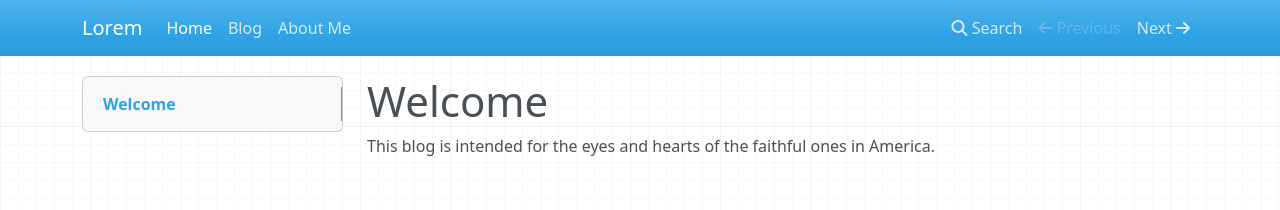
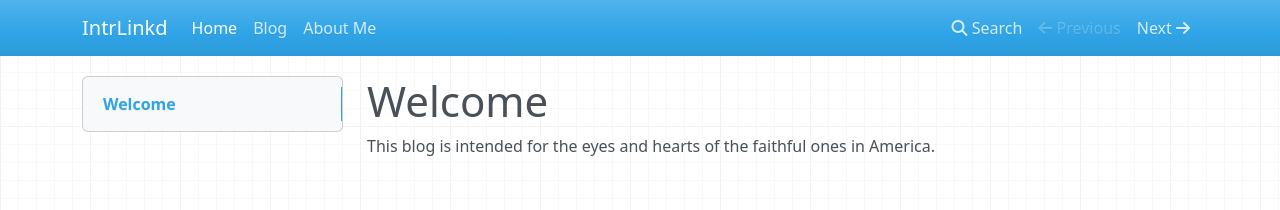
Before and after one commit to Fillupdawata/static-blog, an MkDocs documentation site: the page built from docs/index.md, in a window 1280 px wide. Shown: the top 210 px of the page. Built offline with MkDocs 1.6.1, drawn with Linux system fonts in a browser that asks for light colours; nearby versions of some CDN libraries.

Commit message:
Update Blog#1

```diff
--- a/mkdocs.yml
+++ b/mkdocs.yml
@@ -1,4 +1,4 @@
-site_name: Lorem
+site_name: IntrLinkd
 nav:
     - Home: index.md
     - Blog: blog.md
```
Also changed, not shown: site/404.html, site/about/index.html, site/index.html, 1 other file.
